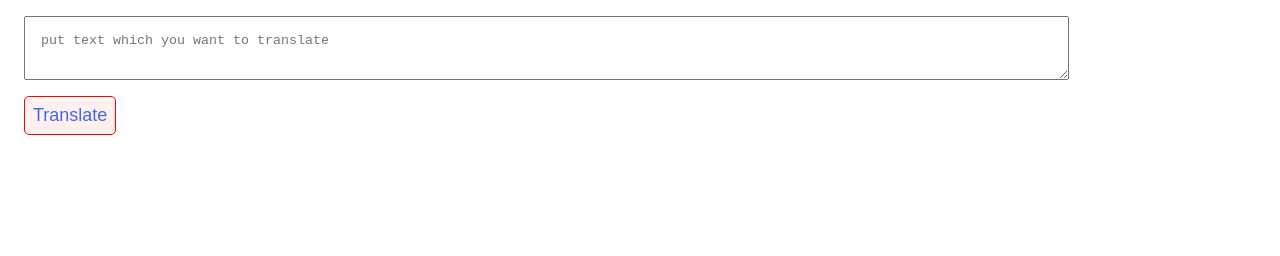
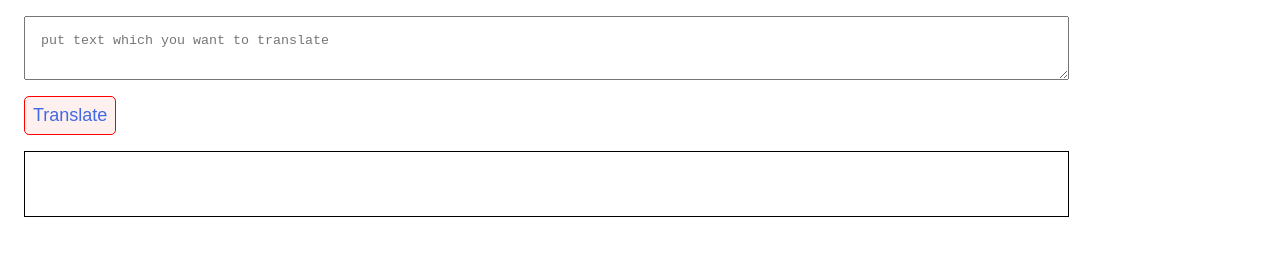
Before and after one commit to ganesh1172/minions-language, a plain HTML site: page Index.html in a window 1280 px wide. Drawn offline with Linux system fonts and the light colour scheme.

Commit message:
wire a div to show output

```diff
--- a/Index.html
+++ b/Index.html
@@ -25,12 +25,21 @@
             background-color: rgb(255, 240, 240);
             cursor: pointer;
         }
+
+        div {
+            height: 2rem;
+            width: 80%;
+            padding: 1rem;
+            margin: 1rem;
+            border: 1px solid;
+        }
     </style>
 </head>
 
 <body>
     <textarea placeholder="put text which you want to translate" id="txt_input"></textarea>
     <button id="trans_btn">Translate</button>
+    <div id="shw_opt"></div>
     <script src="Script.js"></script>
 </body>
 
--- a/Script.js
+++ b/Script.js
@@ -1,9 +1,11 @@
 var userClick = document.querySelector("#trans_btn");
 var txtInput = document.querySelector("#txt_input");
+var shwOpt = document.querySelector("#shw_opt");
 
 function showOutput() {
     var userInput = txtInput.value;
-    console.log("Welcome " + userInput);
+    shwOpt.innerText = userInput;
+    // console.log("Welcome " + userInput);
 }
 
 userClick.addEventListener("click", showOutput);
```
